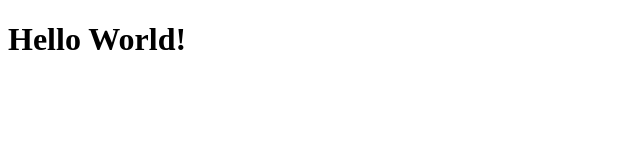
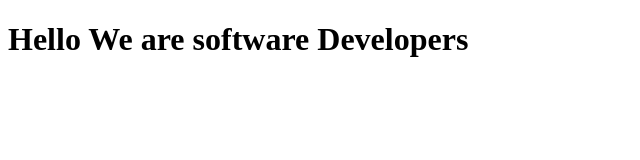
Before and after one commit to ChaloCy/Survey-Cyn-Amadou, a plain HTML site: page index.html in a window 1280 px wide. Shown: the whole page, without its empty margins (0-640 px from the left). Drawn offline with Linux system fonts and the light colour scheme.

Commit message:
h1 modified

```diff
--- a/index.html
+++ b/index.html
@@ -1,10 +1,10 @@
 <!DOCTYPE html>
 <html>
   <head>
-    <title>Survey</title>
+    <title></title>
   </head>
   <script src="https://cdn.freecodecamp.org/testable-projects-fcc/v1/bundle.js"></script>
   <body>
-      <h1>Hello World!</h1>
+      <h1>Hello We are software Developers</h1>
       </body>
 </html>
```
